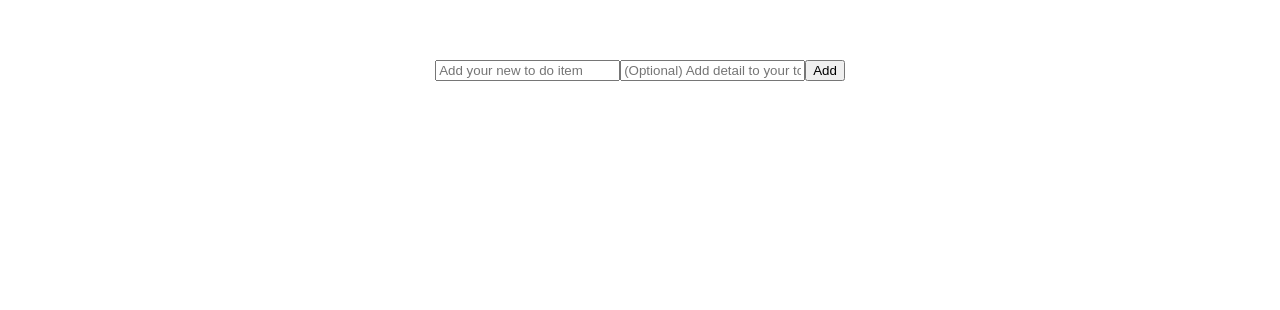
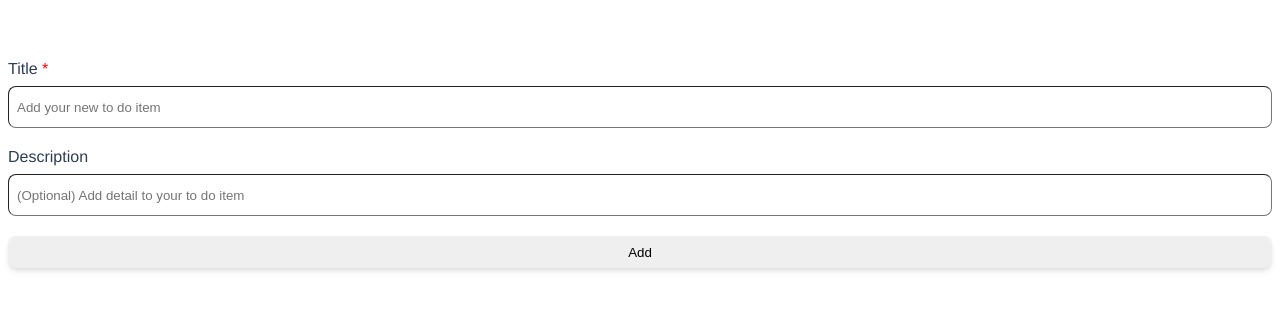
Before and after one commit to syhrimr/vue3-todolist, a Vue app: page / in a window 1280 px wide. Shown: the top 310 px of the page. Built offline with nearby package versions, Linux system fonts and the light colour scheme.

Commit message:
feat: add styling to todo form

```diff
--- a/src/components/ToDoInput.vue
+++ b/src/components/ToDoInput.vue
@@ -1,14 +1,24 @@
 <template>
-  <form @submit.prevent="addToDoItem">
+  <form class="todo-form" @submit.prevent="addToDoItem">
+    <label>
+      <span class="required">Title</span>
       <input
         v-model="title"
+        type="text"
         placeholder="Add your new to do item"
       />
+    </label>
+
+    <label>
+      <span>Description</span>
       <input
         v-model="description"
+        type="text"
         placeholder="(Optional) Add detail to your to do item"
       />
-    <button type="submit" title="Add">Add</button>
+    </label>
+
+    <button type="submit" title="Add new Todo item">Add</button>
   </form>
 </template>
 
@@ -31,3 +41,47 @@ function addToDoItem(): void {
   description.value = "";
 }
 </script>
+
+<style scoped lang="scss">
+.todo-form {
+  margin-bottom: 2rem;
+  display: flex;
+  flex-direction: column;
+  gap: 0.5rem;
+
+  label {
+    display: flex;
+    flex-direction: column;
+    text-align: left;
+    gap: 0.5rem;
+
+    span.required {
+      &::after {
+        content: " *";
+        color: red;
+      }
+    }
+  }
+
+  input {
+    height: 1.5rem;
+    padding: 0.5rem;
+    border-radius: 0.5rem;
+    border-width: 1px;
+    outline: 1px;
+    margin-bottom: 0.75rem;
+  }
+
+  button {
+    cursor: pointer;
+    height: 2rem;
+    border-radius: 0.5rem;
+    border-width: 0px;
+    box-shadow: 0 4px 6px -1px rgb(0 0 0 / 0.1), 0 2px 4px -2px rgb(0 0 0 / 0.1);
+
+    &:hover {
+      transform: translateY(-2px);
+    }
+  }
+}
+</style>
```
Lines whose indentation alone changed are shown as unchanged.
